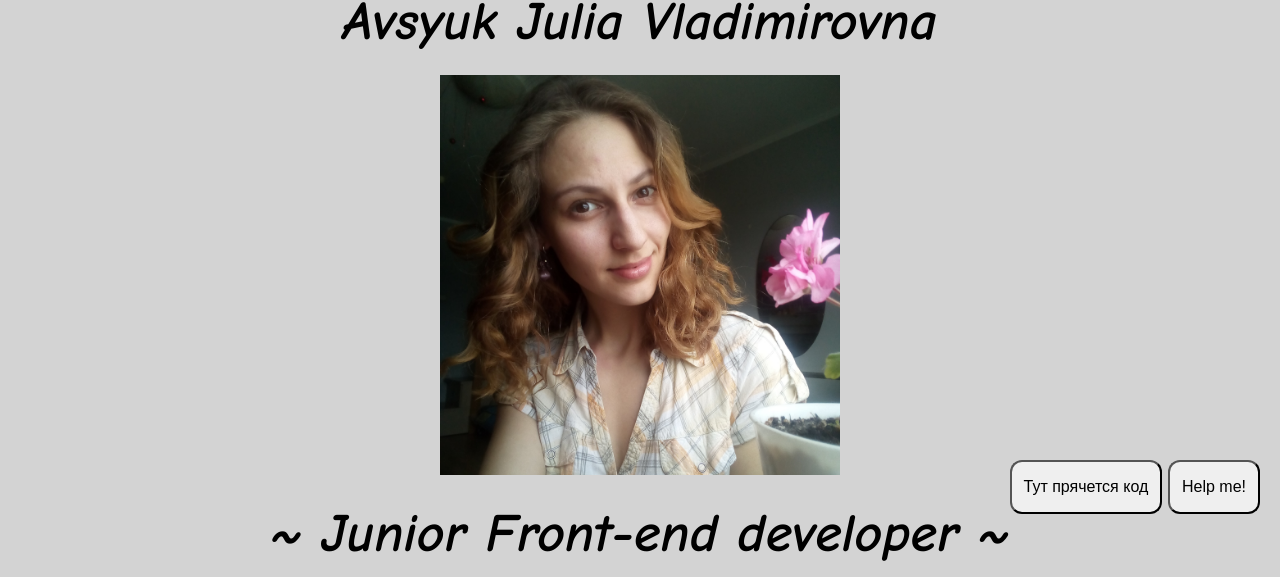
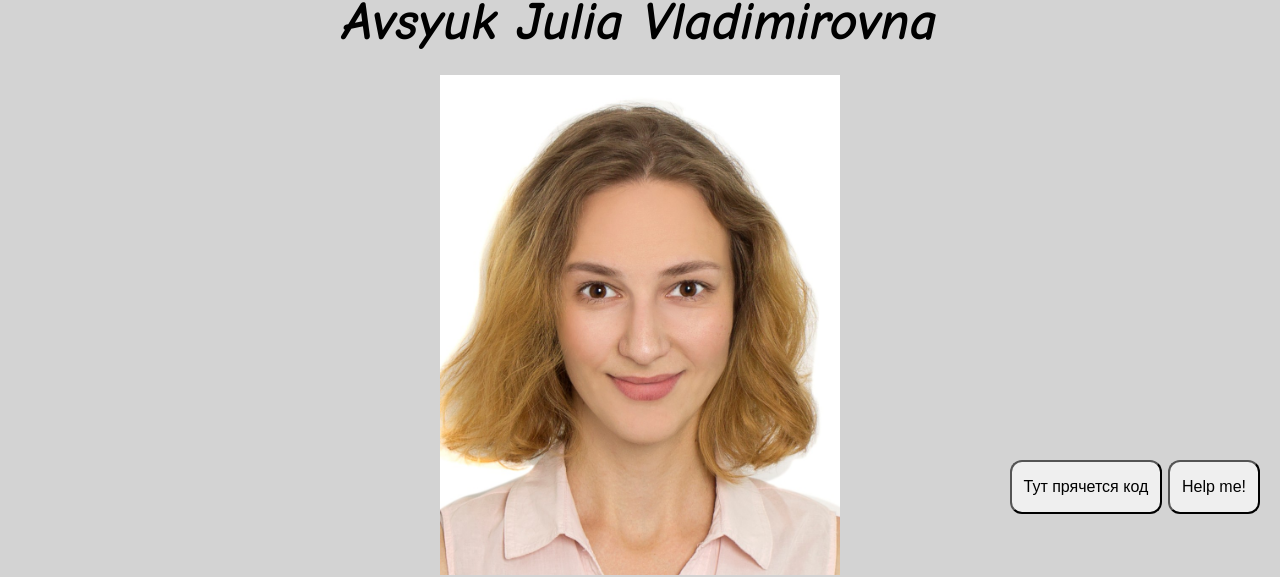
Before and after one commit to JuliaAvsyuk/Webpack, a website built with webpack: page src/index.html in a window 1280 px wide. Shown: the part 266-843 px from the top of the page. Built offline with nearby package versions, Linux system fonts and the light colour scheme; files whose address does not match are found by name.

Commit message:
change my photo

```diff
--- a/src/header/__logo/header__logo.scss
+++ b/src/header/__logo/header__logo.scss
@@ -28,7 +28,7 @@
 
 .my_photo_1 {
   width: 400px;
-  height: 400px;
+  height: 500px;
 }
 .my_photo {
   text-align: center;
--- a/src/index.html
+++ b/src/index.html
@@ -53,7 +53,7 @@
         </section>
         <h1>Avsyuk Julia Vladimirovna</h1>
         <div class="my_photo">
-            <img class="my_photo_1" src="../src/header/__logo/IMG_20180512_121301_687.jpg" alt="logo" >
+            <img class="my_photo_1" src="../src/header/__logo/0-02-04-d9562a727acc87d21b44b28aa0bd683f4ca44dfaf4c2320896a35fa5f3d7da7b_f692919.jpg" alt="logo" >
         </div>
         <h1>~ Junior Front-end developer ~</h1>
     </header>
```
Also changed, not shown: src/header/__logo/0-02-04-d9562a727acc87d21b44b28aa0bd683f4ca44dfaf4c2320896a35fa5f3d7da7b_f692919.jpg (added), src/header/__logo/logo.jpg (deleted).
